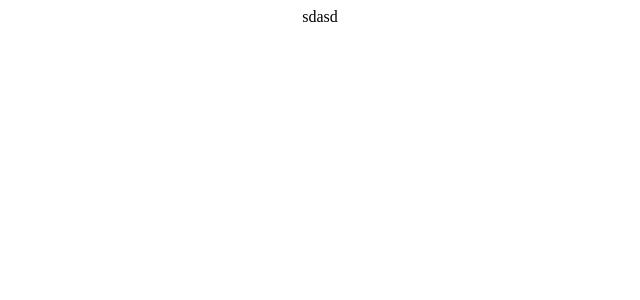
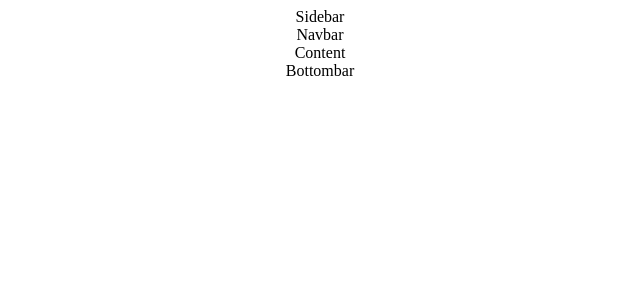
Before and after one commit to enesyagmur/spotify-web-clone, a React (Create React App) app: page / in a window 1280 px wide. Shown: the top 300 px of the page, without its empty margins (320-960 px from the left). Built offline with nearby package versions, Linux system fonts and the light colour scheme.

Commit message:
componentler oluşturuldu

```diff
--- a/src/App.js
+++ b/src/App.js
@@ -1,7 +1,16 @@
 import "./App.css";
+import Bottombar from "./Components/Bottombar";
+import Content from "./Components/Content";
+import Sidebar from "./Components/Sidebar";
 
 function App() {
-  return <div className="App">sdasd</div>;
+  return (
+    <div className="App">
+      <Sidebar />
+      <Content />
+      <Bottombar />
+    </div>
+  );
 }
 
 export default App;
--- /dev/null
+++ b/src/Components/Bottombar.jsx
@@ -0,0 +1,7 @@
+import React from "react";
+
+const Bottombar = () => {
+  return <div>Bottombar</div>;
+};
+
+export default Bottombar;
--- /dev/null
+++ b/src/Components/Content.jsx
@@ -0,0 +1,13 @@
+import React from "react";
+import Navbar from "./Navbar";
+
+const Content = () => {
+  return (
+    <div>
+      <Navbar />
+      Content
+    </div>
+  );
+};
+
+export default Content;
--- /dev/null
+++ b/src/Components/Navbar.jsx
@@ -0,0 +1,7 @@
+import React from "react";
+
+const Navbar = () => {
+  return <div>Navbar</div>;
+};
+
+export default Navbar;
--- /dev/null
+++ b/src/Components/Sidebar.jsx
@@ -0,0 +1,7 @@
+import React from "react";
+
+const Sidebar = () => {
+  return <div>Sidebar</div>;
+};
+
+export default Sidebar;
```
